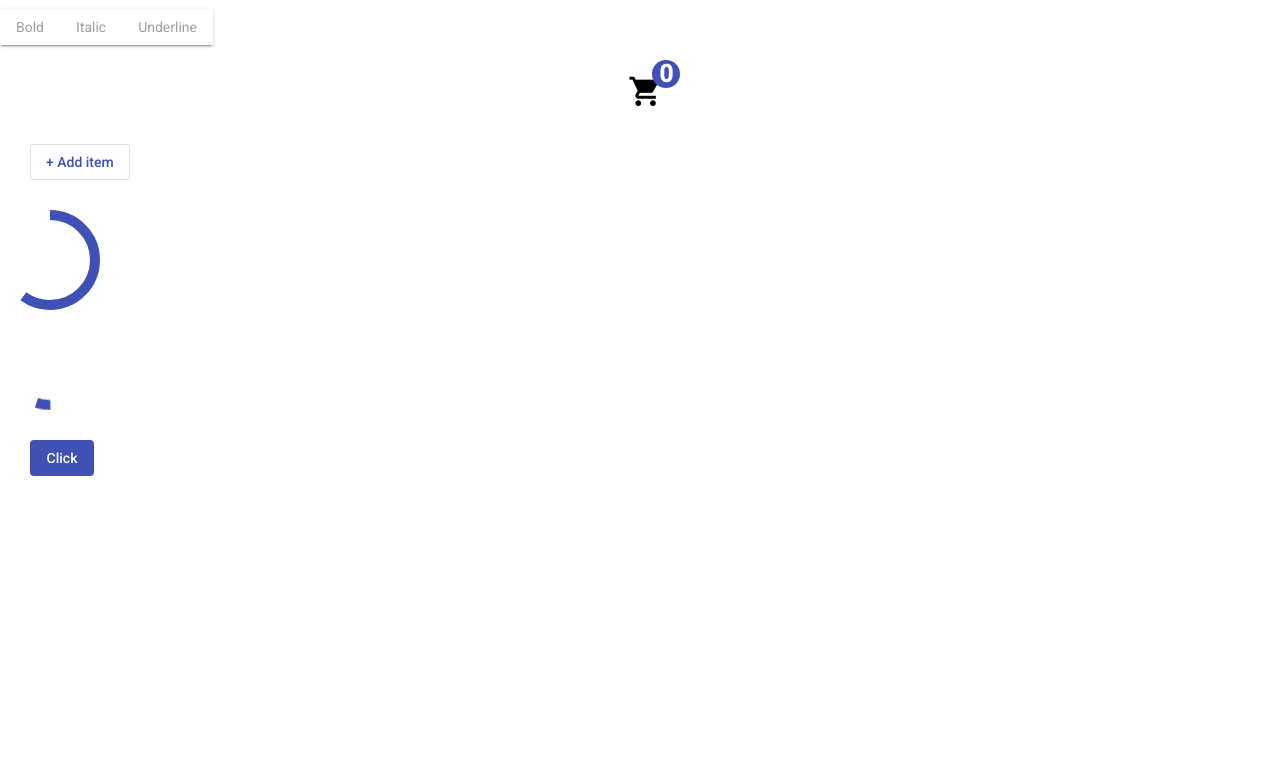
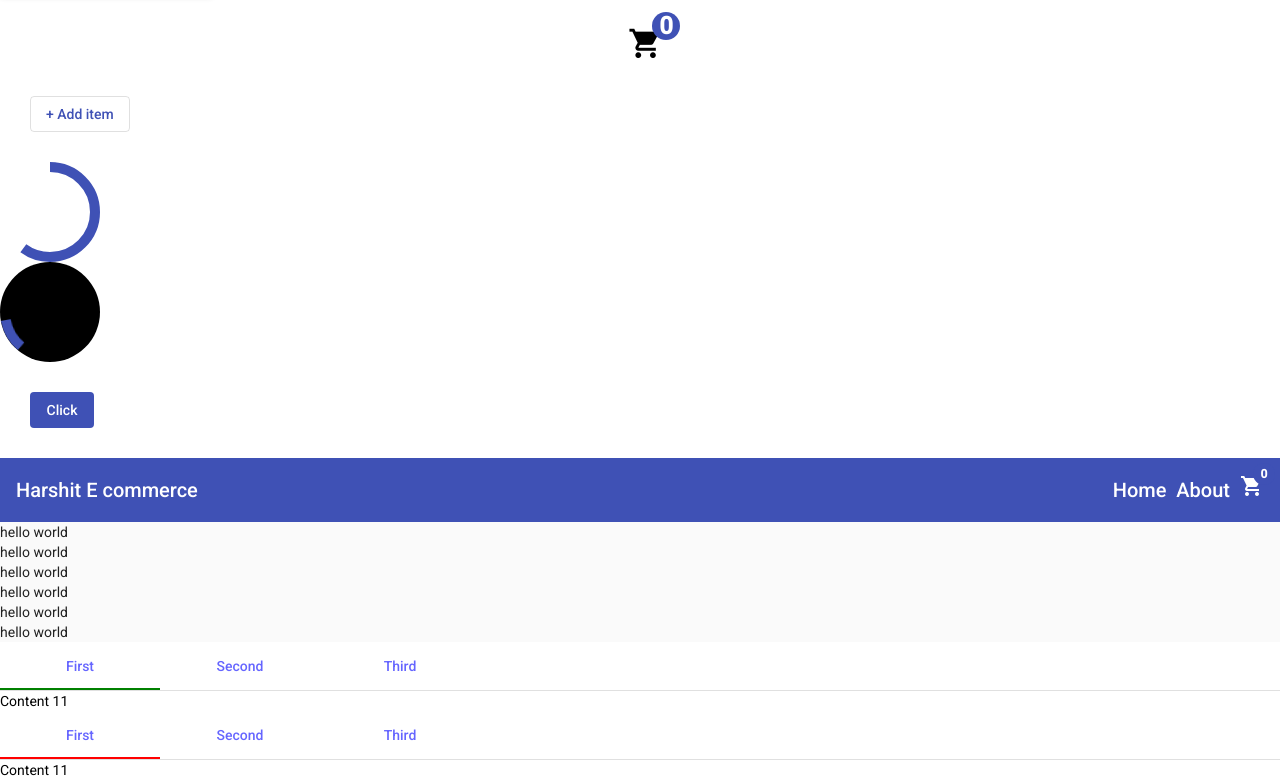
Before and after one commit to harshit-choudhary798/AngularMaterailPractice, an Angular app: page / in a window 1280 px wide. Shown: the part 1149-1929 px from the top of the page. Before the commit the page ends 1655 px from the top, so only its background shows below. Built offline with nearby package versions, Linux system fonts and the light colour scheme.

Commit message:
feat: mat-tabs with override functionality

```diff
--- a/angular.json
+++ b/angular.json
@@ -24,7 +24,8 @@
             ],
             "styles": [
               "./node_modules/@angular/material/prebuilt-themes/indigo-pink.css",
-              "src/styles.css"
+              "src/styles.css",
+              "src/styles1.css"
             ],
             "scripts": []
           },
@@ -92,7 +93,9 @@
             ],
             "styles": [
               "./node_modules/@angular/material/prebuilt-themes/indigo-pink.css",
-              "src/styles.css"
+              "src/styles.css",
+              "src/styles1.css"
+
             ],
             "scripts": []
           }
--- a/src/app/app.component.css
+++ b/src/app/app.component.css
@@ -1,3 +1,24 @@
 button{
     margin: 30px;
 }
+
+.flex-container {
+    display: flex;
+    justify-content: space-between;
+    align-items: center;
+    padding: 0 16px; /* Adjust the padding as needed */
+  }
+
+  .flex-item {
+    display: flex;
+    align-items: center;
+  }
+
+  .nav-item {
+    margin-left: 10px; /* Adjust the margin as needed */
+    cursor: pointer; /* Add a pointer cursor for better user interaction */
+  }
+
+  h1 {
+    margin: 0; /* Remove default margin for the heading */
+  }
--- a/src/app/app.component.html
+++ b/src/app/app.component.html
@@ -31,9 +31,9 @@
   <h1>Buttons in Angular Material</h1>
 
   <!-- Part 1 types of buttons -->
-  <button mat-button >Button One</button>
+  <button mat-button>Button One</button>
   <button mat-raised-button color="primary" disableRipple>Button Two</button>
-  <button mat-flat-button >Button Three</button>
+  <button mat-flat-button>Button Three</button>
   <button mat-stroked-button>Button Four</button>
 
   <!--  disableRipple is used to stop the after clicked animation in the button  -->
@@ -51,7 +51,7 @@
 
 <!-- button-toggle -->
 <mat-button-toggle-group multiple [(ngModel)]="data">
-  <mat-button-toggle value="bold" >Bold</mat-button-toggle>
+  <mat-button-toggle value="bold">Bold</mat-button-toggle>
   <mat-button-toggle value="italic">Italic</mat-button-toggle>
   <mat-button-toggle value="underline">Underline</mat-button-toggle>
 </mat-button-toggle-group>
@@ -72,7 +72,8 @@
 <!-- <div style="text-align: center;"> we can change its color size  -->
 
 <div>
-    <mat-icon [ngStyle]="{ 'color': condition ? 'red' : 'blue', 'font-size': '10em' }" (click)="condition = !condition">grade</mat-icon>
+  <mat-icon [ngStyle]="{ 'color': condition ? 'red' : 'blue', 'font-size': '10em' }"
+    (click)="condition = !condition">grade</mat-icon>
 </div>
 
 
@@ -81,11 +82,12 @@
 <!-- you can set matBadgePosition matBadge matBadgeSize matBadgeOverlap-->
 
 <div style="text-align: center;">
-    <mat-icon style="font-size: 2.2rem;" [matBadge]="amount" matBadgeOverlap="false" matBadgeSize="large" >shopping_cart</mat-icon>
+  <mat-icon style="font-size: 2.2rem;" [matBadge]="amount" matBadgeOverlap="false"
+    matBadgeSize="large">shopping_cart</mat-icon>
 </div>
 
 
-  <button mat-stroked-button color="primary" (click)="amount=amount+1" >+ Add item</button>
+<button mat-stroked-button color="primary" (click)="amount=amount+1">+ Add item</button>
 
 
 <!-- </div> -->
@@ -97,8 +99,64 @@
 <mat-progress-spinner value="60"></mat-progress-spinner>
 
 <!-- Spinner That doesnt stop -->
-<mat-spinner *ngIf="valid"></mat-spinner>
+<mat-spinner *ngIf="valid" style="background-color: black; border-radius: 50%;">
+
+</mat-spinner>
 
 <button mat-flat-button (click)="valid=!valid" color="primary">Click</button>
 
+
+
+
+
+
+<!-- NavBar -->
+
+<!-- Lets start with navigation component tool bar MatToolbarModule -->
+<mat-toolbar color="primary" class="flex-container">
+  <div class="flex-item">
+    <div>
+      <h1>Harshit E commerce</h1>
+    </div>
+  </div>
+  <div class="flex-item">
+    <span class="nav-item">Home</span>
+    <span class="nav-item">About</span>
+    <span class="nav-item">
+      <mat-icon matBadge="0">shopping_cart</mat-icon>
+    </span>
+  </div>
+</mat-toolbar>
+
+
+<!-- SideNav  -->
+
+<mat-sidenav-container color="primary">
+  <mat-sidenav-content>hello world</mat-sidenav-content>
+  <mat-sidenav-content>hello world</mat-sidenav-content>
+  <mat-sidenav-content>hello world</mat-sidenav-content>
+  <mat-sidenav-content>hello world</mat-sidenav-content>
+  <mat-sidenav-content>hello world</mat-sidenav-content>
+  <mat-sidenav-content>hello world</mat-sidenav-content>
+
+</mat-sidenav-container>
+
+
+
+
+
+
+<!-- Here is the mat-tab with override without ::ng-deep -->
+
+
+<mat-tab-group class="my-tab-class">
+  <mat-tab class="tabs1" label="First"> Content 11 </mat-tab>
+  <mat-tab class="tabs1" label="Second"> Content 2 </mat-tab>
+  <mat-tab class="tabs1" label="Third"> Content 3 </mat-tab>
+</mat-tab-group>
+<mat-tab-group>
+  <mat-tab class="tabs1" label="First"> Content 11 </mat-tab>
+  <mat-tab class="tabs1" label="Second"> Content 2 </mat-tab>
+  <mat-tab class="tabs1" label="Third"> Content 3 </mat-tab>
+</mat-tab-group>
 <div style="margin-bottom: 2000px;"></div>
--- a/src/styles.css
+++ b/src/styles.css
@@ -2,3 +2,16 @@
 
 html, body { height: 100%; }
 body { margin: 0; font-family: Roboto, "Helvetica Neue", sans-serif; }
+
+/* mat-tab-group .mat-tab-label {
+    color: green ;
+  } */
+
+
+.mat-tab-label {
+    color: blue;
+  }
+
+  .mat-tab-group.mat-primary .mat-ink-bar {
+    background-color: red;
+  }
--- /dev/null
+++ b/src/styles1.css
@@ -0,0 +1,20 @@
+
+  html, body { height: 100%; }
+
+  /* mat-tab-group {
+    &.mat-tab-group.mat-primary .mat-ink-bar {
+      background-color: red;
+     }
+    &.mat-tab-group.mat-primary.my-tab-class .mat-ink-bar {
+      background-color: green;
+    }
+  } */
+
+
+  .mat-tab-group.mat-primary .mat-ink-bar {
+    background-color: red;
+  }
+
+  .mat-tab-group.mat-primary.my-tab-class .mat-ink-bar {
+    background-color: green;
+  }
```
Also changed, not shown: src/app/material/material.module.ts (+10 -2 lines). Lines whose indentation alone changed are shown as unchanged.
